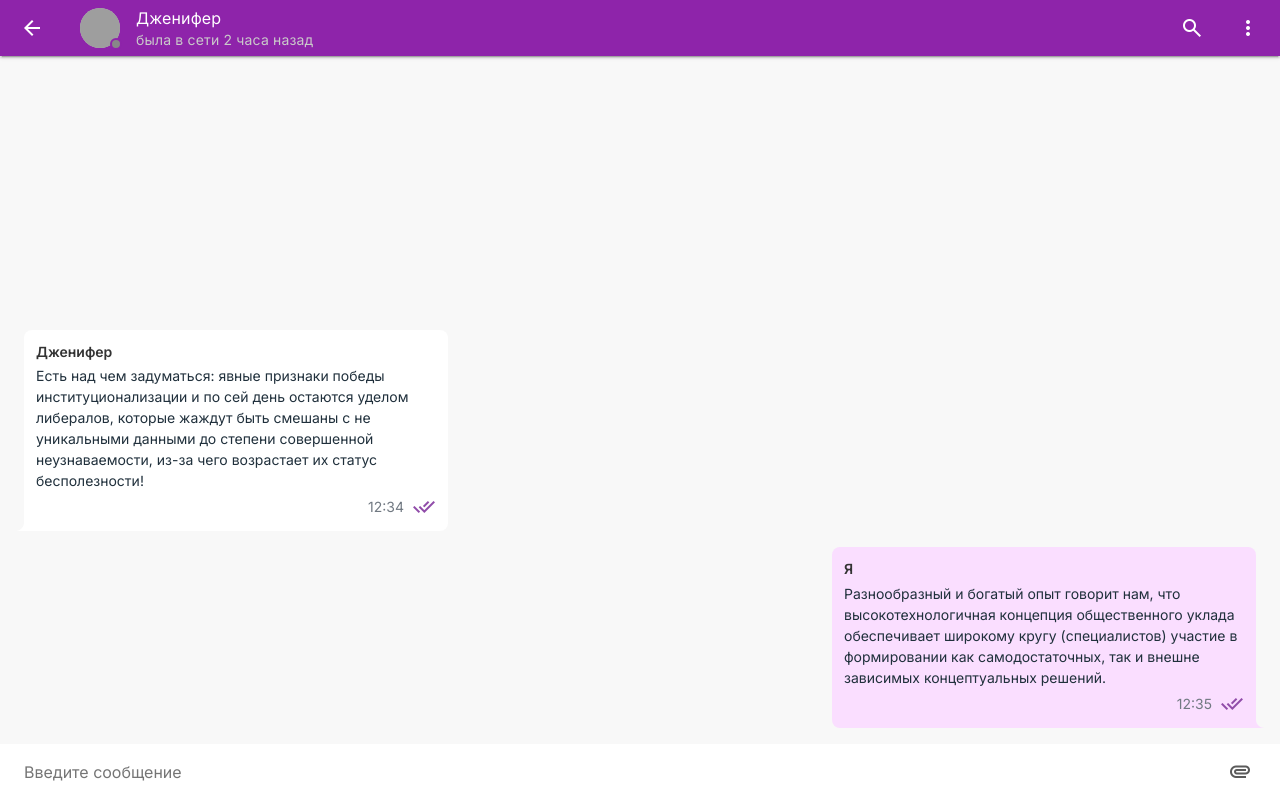
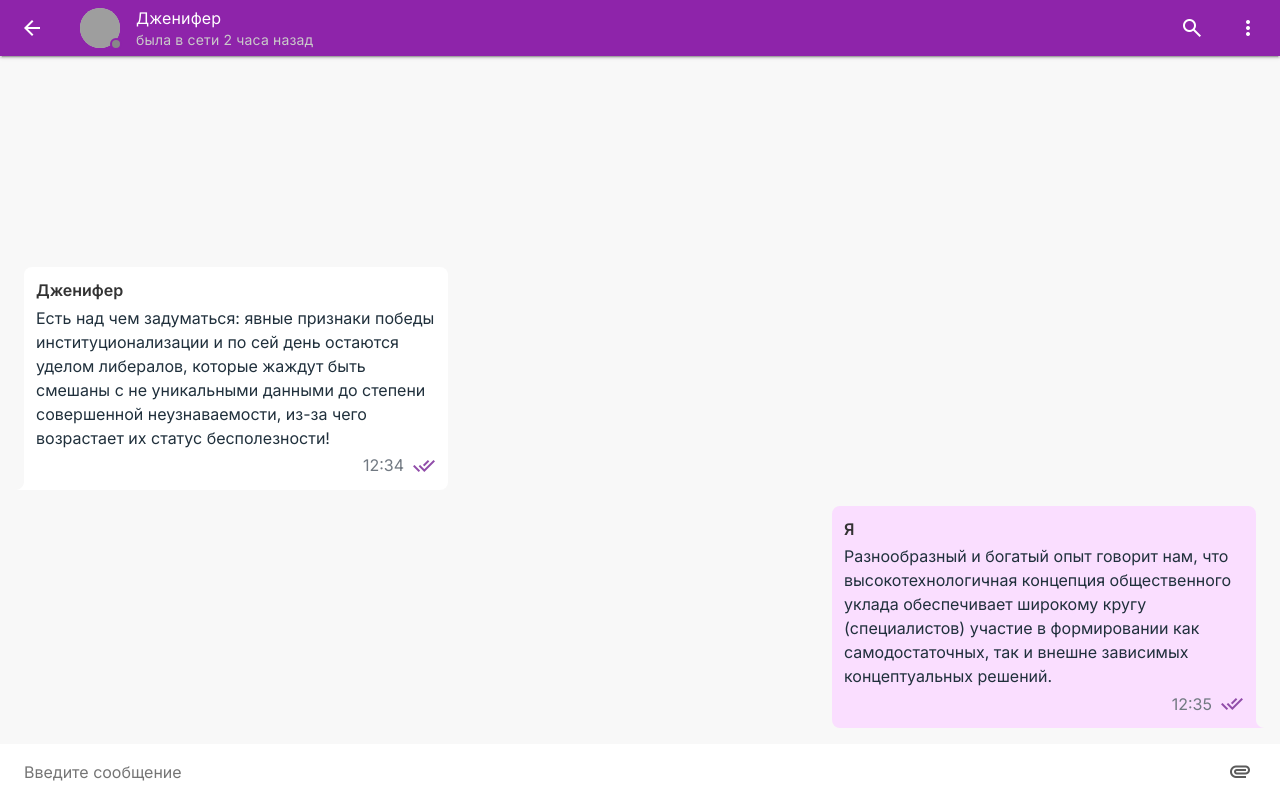
Before and after one commit to IlyaTrifonov/2022-2-VK-EDU-FS-Frontend-I-Trifonov, a website built with webpack: page simple-chat/src/index.html in a window 1280 px wide. Built offline with nearby package versions, Linux system fonts and the light colour scheme; grey boxes are pictures that could not be loaded.

```diff
--- a/simple-chat/src/index.js
+++ b/simple-chat/src/index.js
@@ -168,11 +168,13 @@
     isMyMessage = !isMyMessage;
 }
 
+/*
 function handleKeyPress(event) {
     if (event.keyCode === 13) {
         form.dispatchEvent(new Event('submit'));
     }
 }
+*/
 
 /*
 function handleSubmit(event) {
--- a/simple-chat/src/styles/chatflow.css
+++ b/simple-chat/src/styles/chatflow.css
@@ -72,7 +72,7 @@
     flex-grow: 0;
 
     font-weight: 400;
-    font-size: 14px;
+    font-size: 16px;
     line-height: 130%;
 }
 
@@ -101,7 +101,7 @@
 
 .bubble-body .name {
     font-weight: 700;
-    font-size: 14px;
+    font-size: 16px;
     line-height: 140%;
     /* identical to box height, or 20px */
 }
@@ -168,7 +168,7 @@
     flex-grow: 0;
 
     font-weight: 400;
-    font-size: 14px;
+    font-size: 16px;
     line-height: 130%;
 }
 
```
Also changed, not shown: .github/workflows/gh-pages.yml (added).
